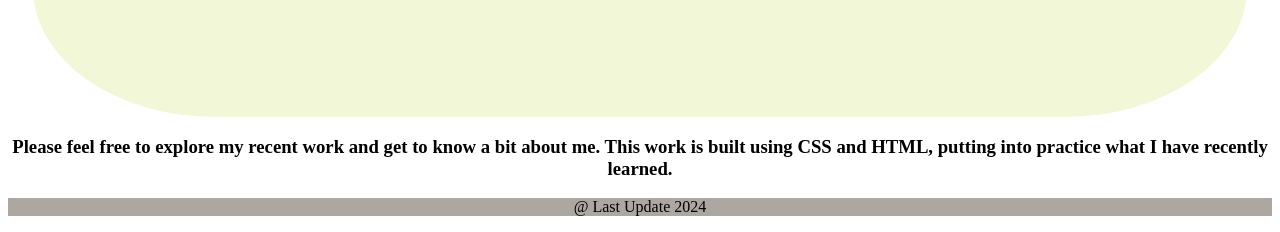
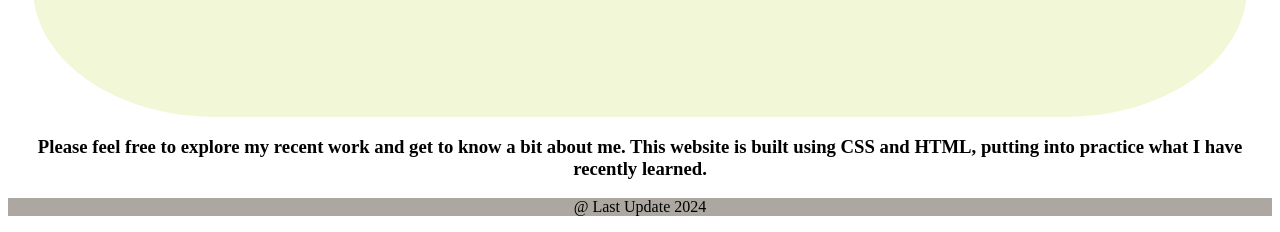
Before and after one commit to OInfinity/Ouonogo, a plain HTML site: page index.html in a window 1280 px wide. Shown: the part 768-1000 px from the top of the page. Drawn offline with Linux system fonts and the light colour scheme.

Commit message:
Update index.html

```diff
--- a/index.html
+++ b/index.html
@@ -31,7 +31,7 @@
             <div>
               <center>
                 <h3>
-                    Please feel free to explore my recent work and get to know a bit about me. This work is built using CSS and HTML,
+                    Please feel free to explore my recent work and get to know a bit about me. This website is built using CSS and HTML,
                     putting into practice what I have recently learned.
                 </h3>
               </center>
```
